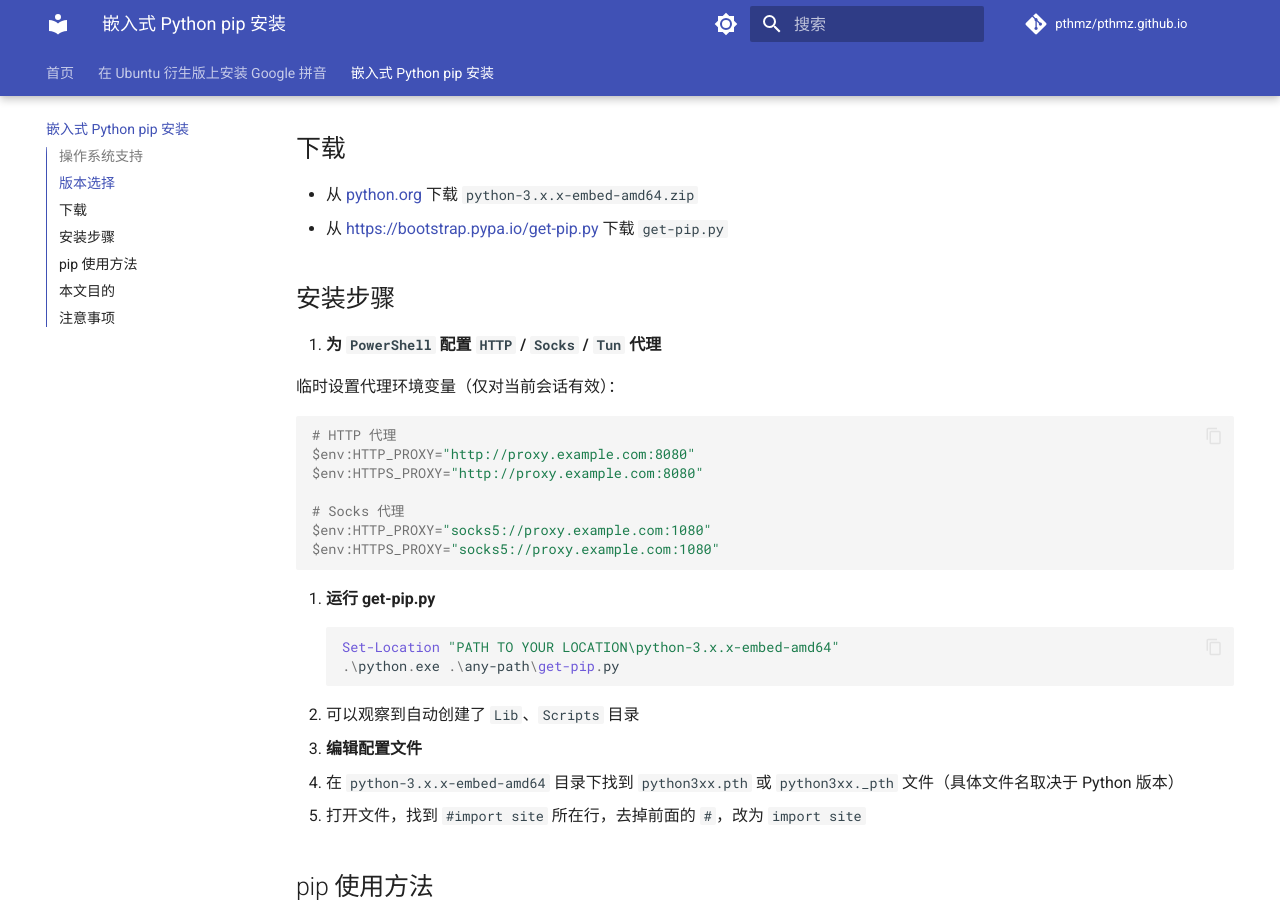
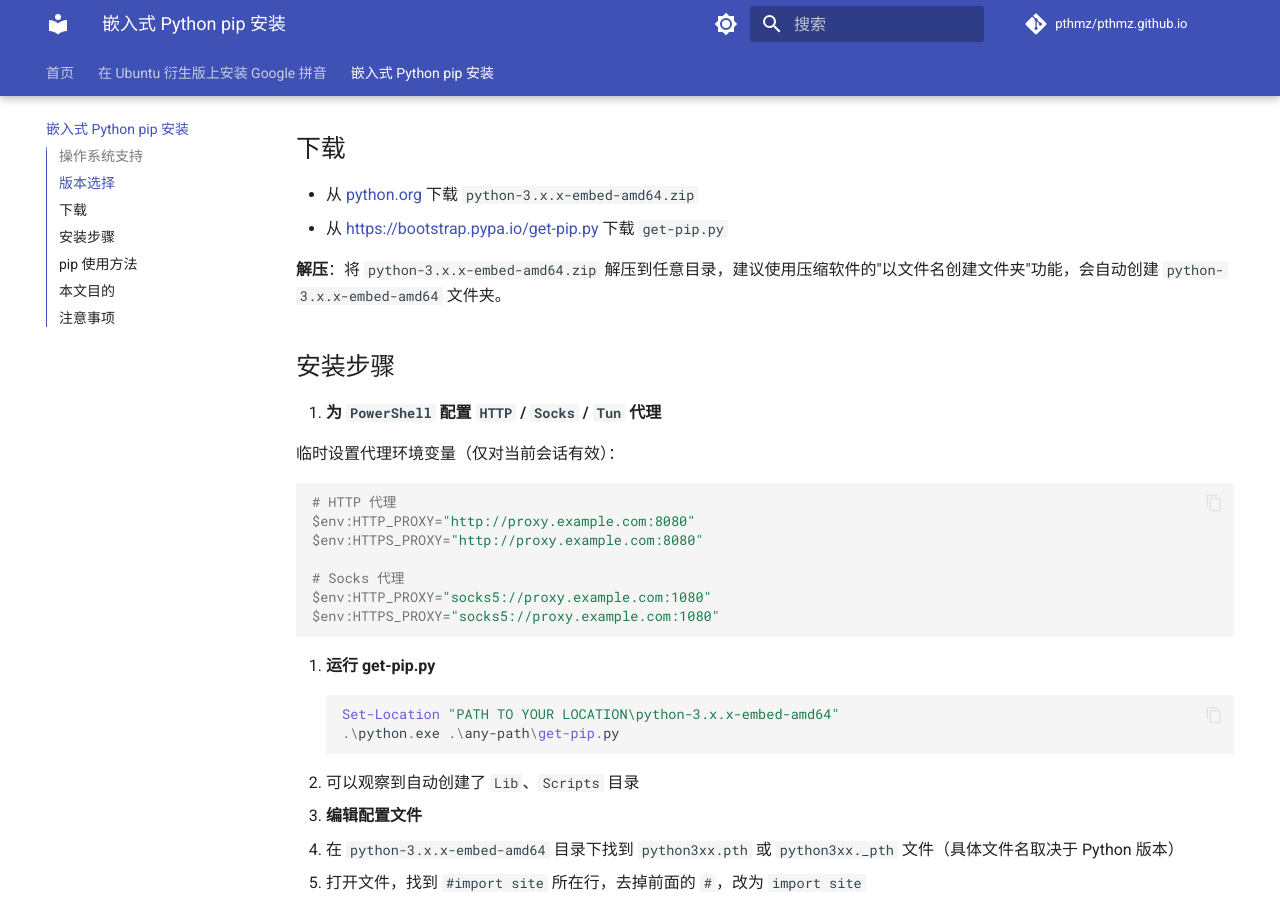
Before and after one commit to pthmz/pthmz.github.io, an MkDocs documentation site: the page built from docs/blog/embed-python-pip-installation-windows.md, in a window 1280 px wide and 900 px high, scrolled down 665 px. Built offline with MkDocs 1.6.1 and Material for MkDocs 9.7.7, drawn with Linux system fonts in a browser that asks for light colours; comment, search, counter and statistics services are not loaded.

Commit message:
在下载章节添加解压说明

```diff
--- a/docs/blog/embed-python-pip-installation-windows.md
+++ b/docs/blog/embed-python-pip-installation-windows.md
@@ -26,6 +26,8 @@ categories: programming
 
 - 从 [python.org](https://www.python.org/) 下载 `python-3.x.x-embed-amd64.zip`
 - 从 <https://bootstrap.pypa.io/get-pip.py> 下载 `get-pip.py`
+
+**解压**：将 `python-3.x.x-embed-amd64.zip` 解压到任意目录，建议使用压缩软件的"以文件名创建文件夹"功能，会自动创建 `python-3.x.x-embed-amd64` 文件夹。
 
 ## 安装步骤
 
```
